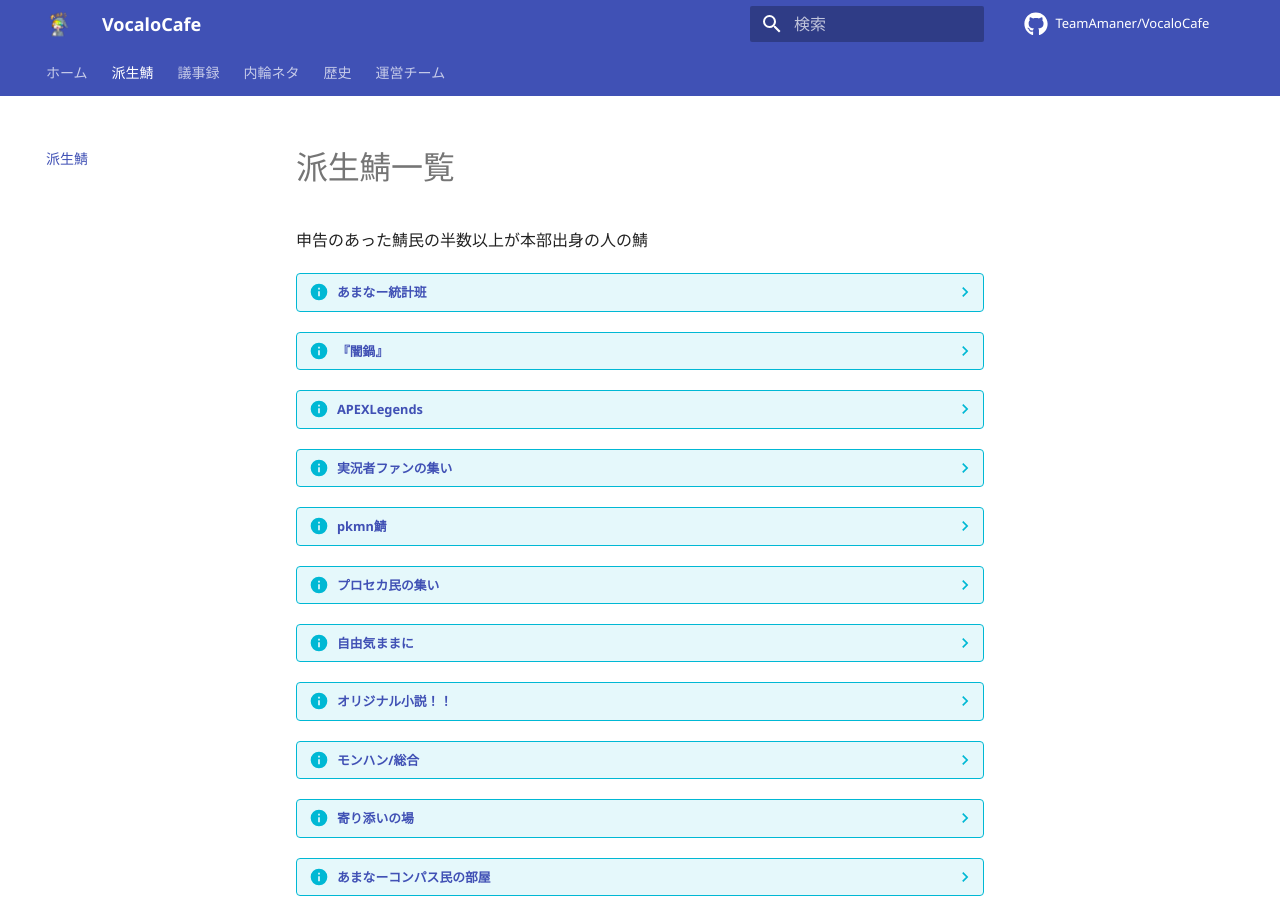
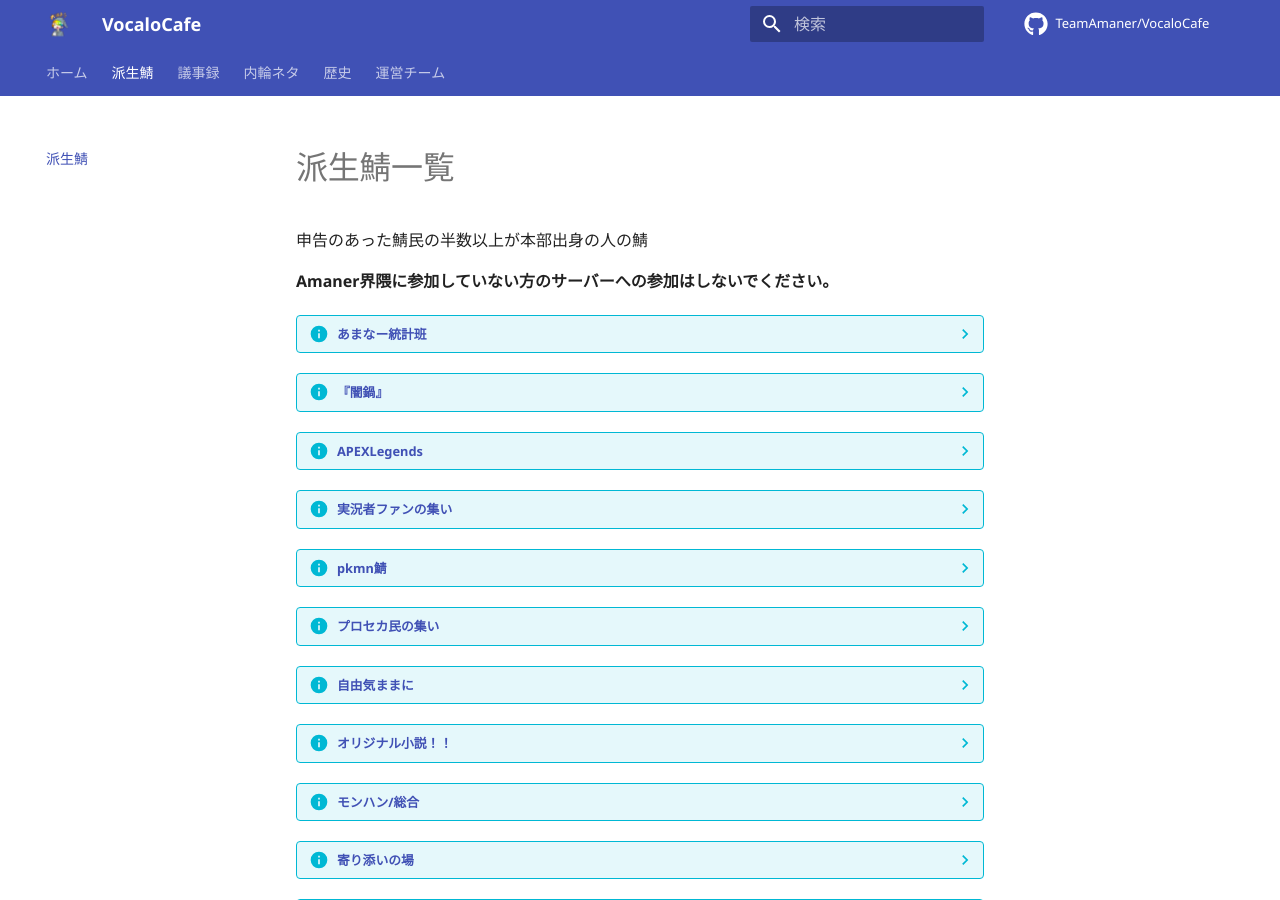
Before and after one commit to TeamAmaner/TeamAmaner.github.io, an MkDocs documentation site: the page built from docs/servers.md, in a window 1280 px wide and 900 px high. Built offline with MkDocs 1.6.1 and Material for MkDocs 9.7.7, drawn with Linux system fonts in a browser that asks for light colours; comment, search, counter and statistics services are not loaded.

Commit message:
[Add]: 注意事項

```diff
--- a/docs/servers.md
+++ b/docs/servers.md
@@ -1,5 +1,7 @@
 # 派生鯖一覧
 申告のあった鯖民の半数以上が本部出身の人の鯖
+
+**Amaner界隈に参加していない方のサーバーへの参加はしないでください。**
 
 ??? info "[あまなー統計班](https://discord.gg/Zfw8NBFXH9)"
     色々な統計をまとめているところです。
```
